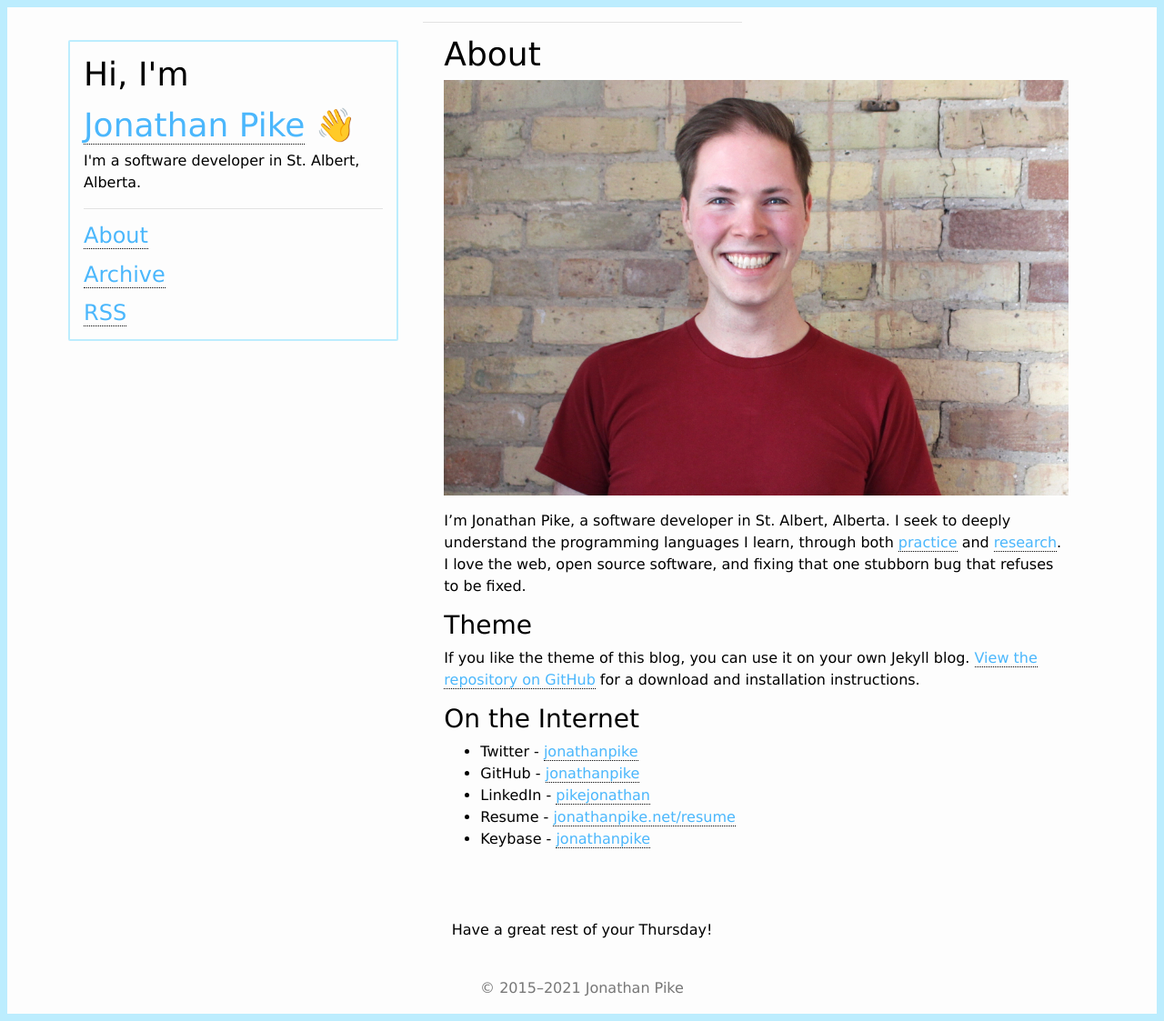
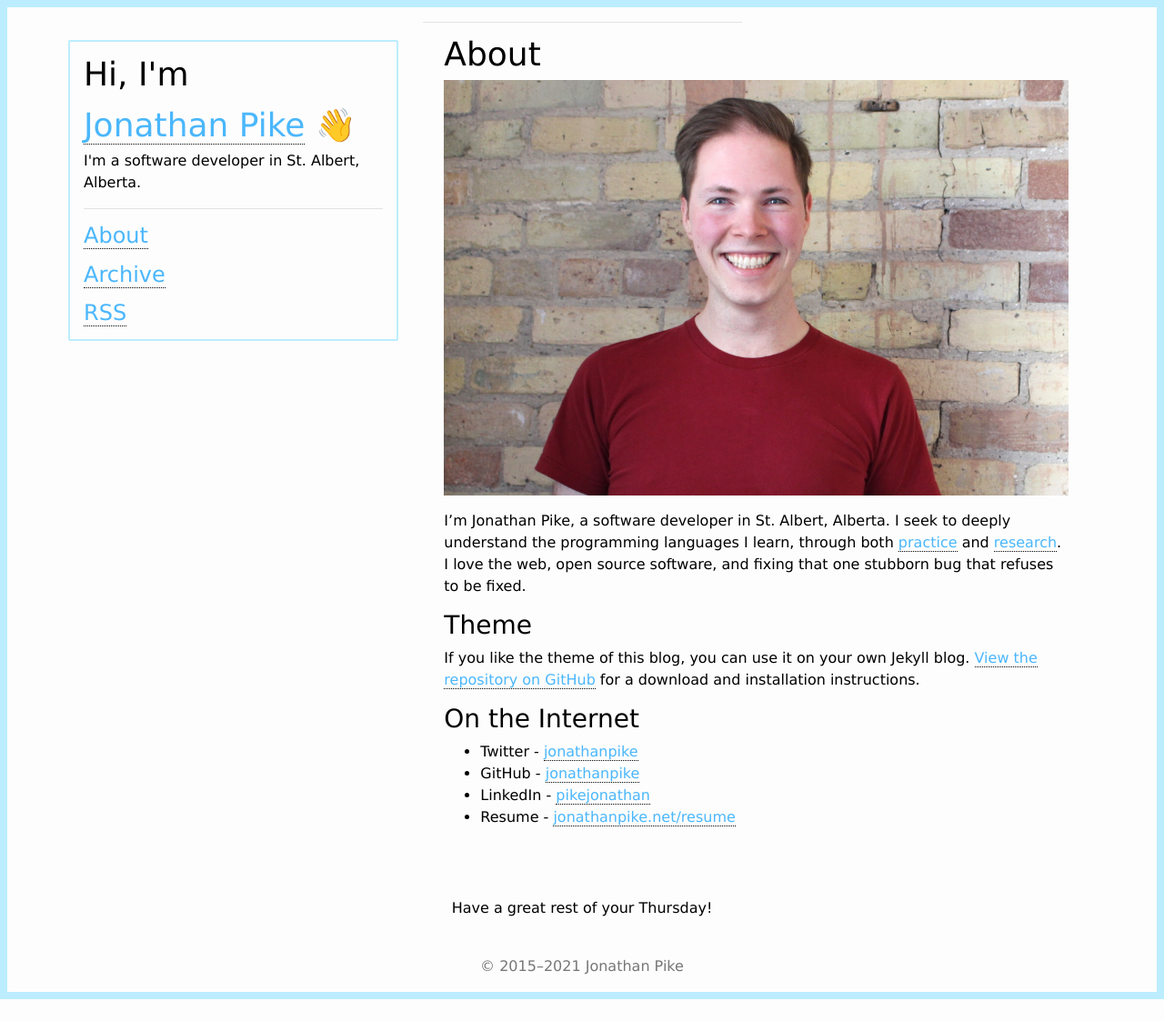
Before and after one commit to jonathanpike/jonathanpike.github.io, a Jekyll site: the page built from about.md, in a window 1280 px wide. Shown: the whole page at 91% size. Built offline with Jekyll 4.4.1, drawn with Linux system fonts in a browser that asks for light colours; after the commit the page ends 1099 px from its top, so only the background shows below that.

Commit message:
Remove keybase from about

```diff
--- a/about.md
+++ b/about.md
@@ -10,8 +10,7 @@
 
 ### Theme
 
-If you like the theme of this blog, you can use it on your own Jekyll blog.  [View the repository on GitHub](https://github.com/jonathanpike/personally-developed) for a download and installation instructions.
-
+If you like the theme of this blog, you can use it on your own Jekyll blog. [View the repository on GitHub](https://github.com/jonathanpike/personally-developed) for a download and installation instructions.
 
 ### On the Internet
 
@@ -19,6 +18,5 @@
 - GitHub - [jonathanpike](https://github.com/jonathanpike)
 - LinkedIn - [pikejonathan](https://ca.linkedin.com/in/pikejonathan)
 - Resume - [jonathanpike.net/resume](http://jonathanpike.net/resume)
-- Keybase - [jonathanpike](https://keybase.io/jonathanpike)
 
 <br />
```
